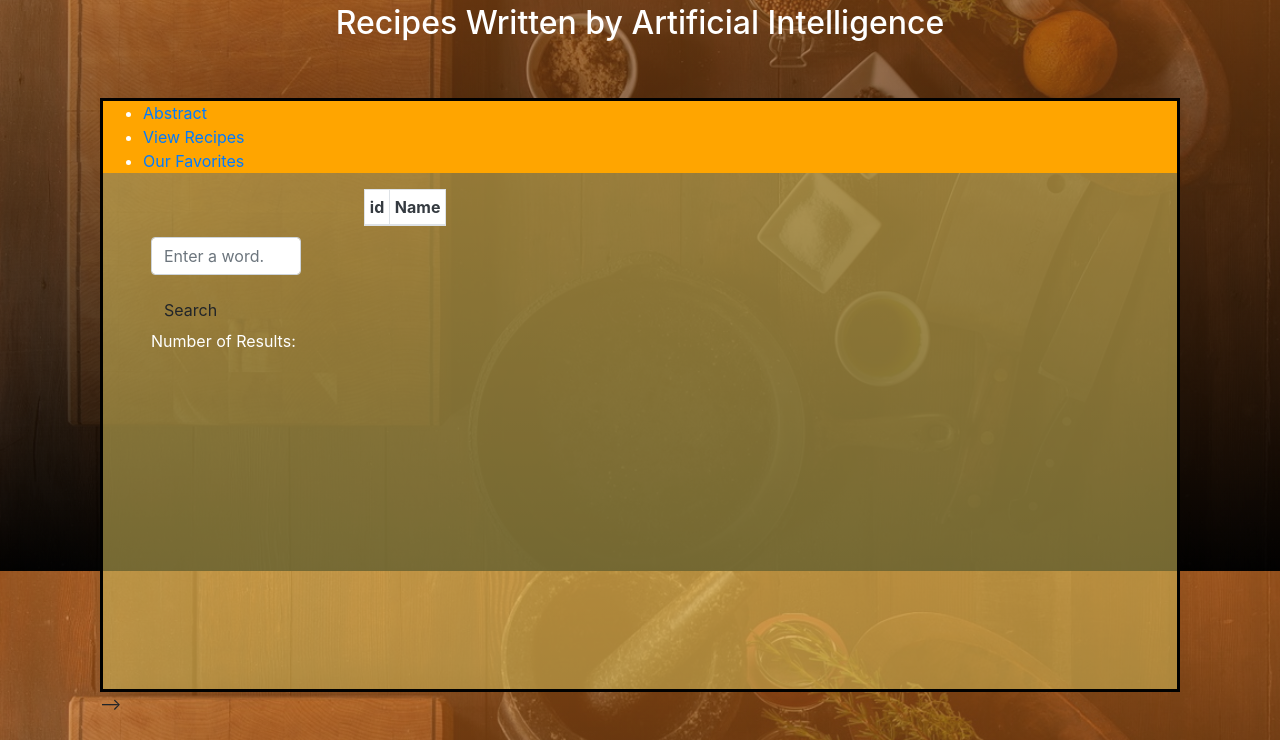
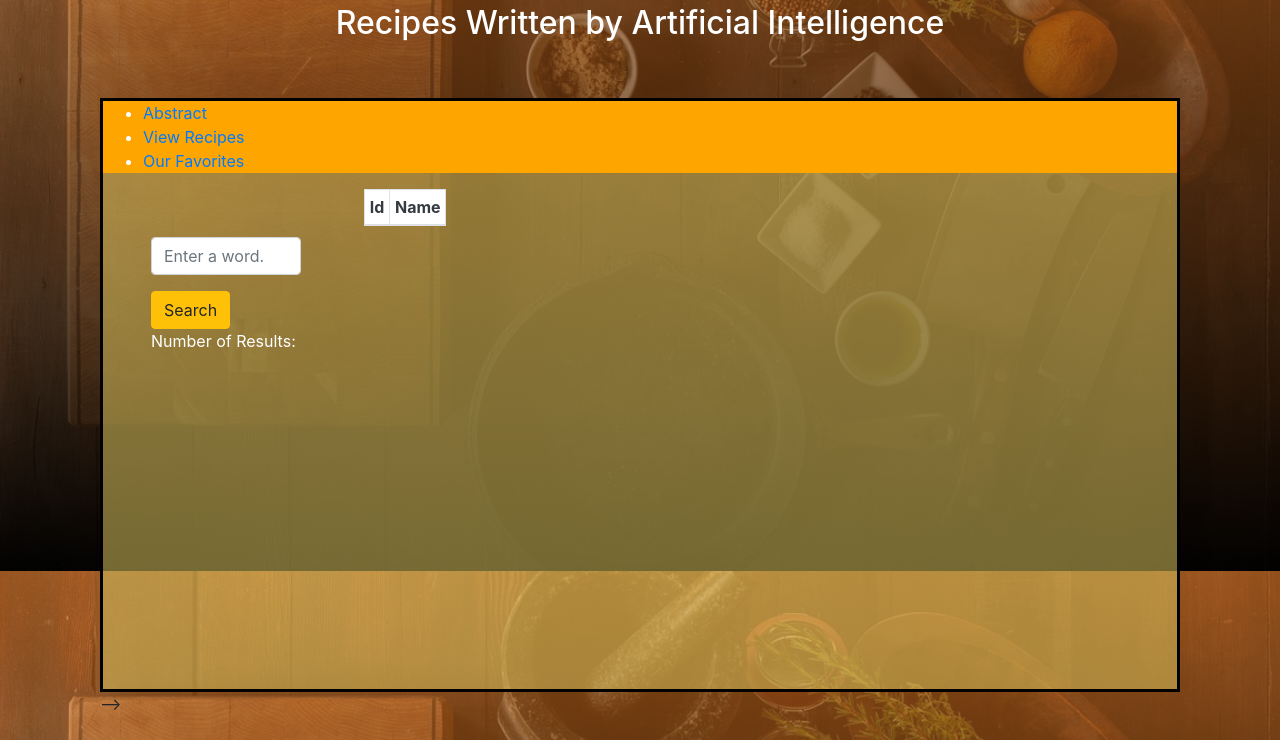
Before and after one commit to dhesse84/deepdishes, a Flask app: page / in a window 1280 px wide, after a click on "View Recipes". Shown: the part 229-969 px from the top of the page. Run offline with Flask 2, Linux system fonts and the light colour scheme; lists and menus that the app fills with data are empty; some libraries are stand-ins or nearby versions.

Commit message:
button search and capitalize table

```diff
--- a/templates/index.html
+++ b/templates/index.html
@@ -172,7 +172,7 @@
                     <div class="form-group">
                       <input class="form-control" id="word-search2" type="text" placeholder="Enter a word.">
                     </div>
-                    <button id="filter-btn" type="button" class="btn btn-default" onclick="docsearch()">Search</button>
+                    <button id="filter-btn" type="button" class="btn btn-warning btn-default" onclick="docsearch()">Search</button>
                   </form>
                   <p>Number of Results:</p>
                   <p id="number-recipes"></p>
@@ -182,7 +182,7 @@
 
             <div class="docsList" style="height: 500px; overflow: auto;">
               <div id="table-area" class="table-content-class">
-                <table id="myTable" class="table table-striped table-bordered table-sm table-hover center gfh">
+                <table id="myTable" class="table table-striped text-capitalize table-bordered table-sm table-hover center gfh">
                   <thead>
                     <tr>
                       <th>id</th>
```
